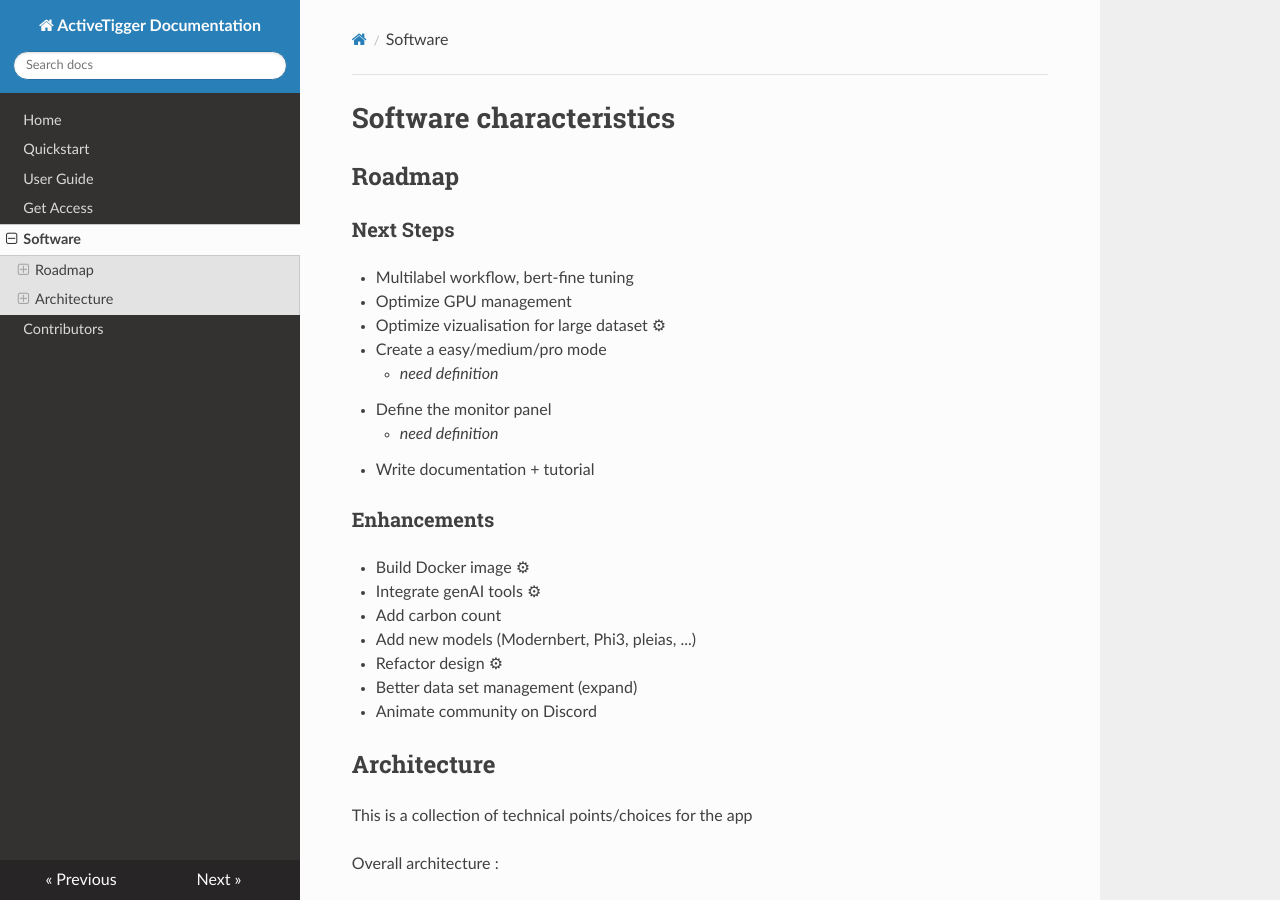
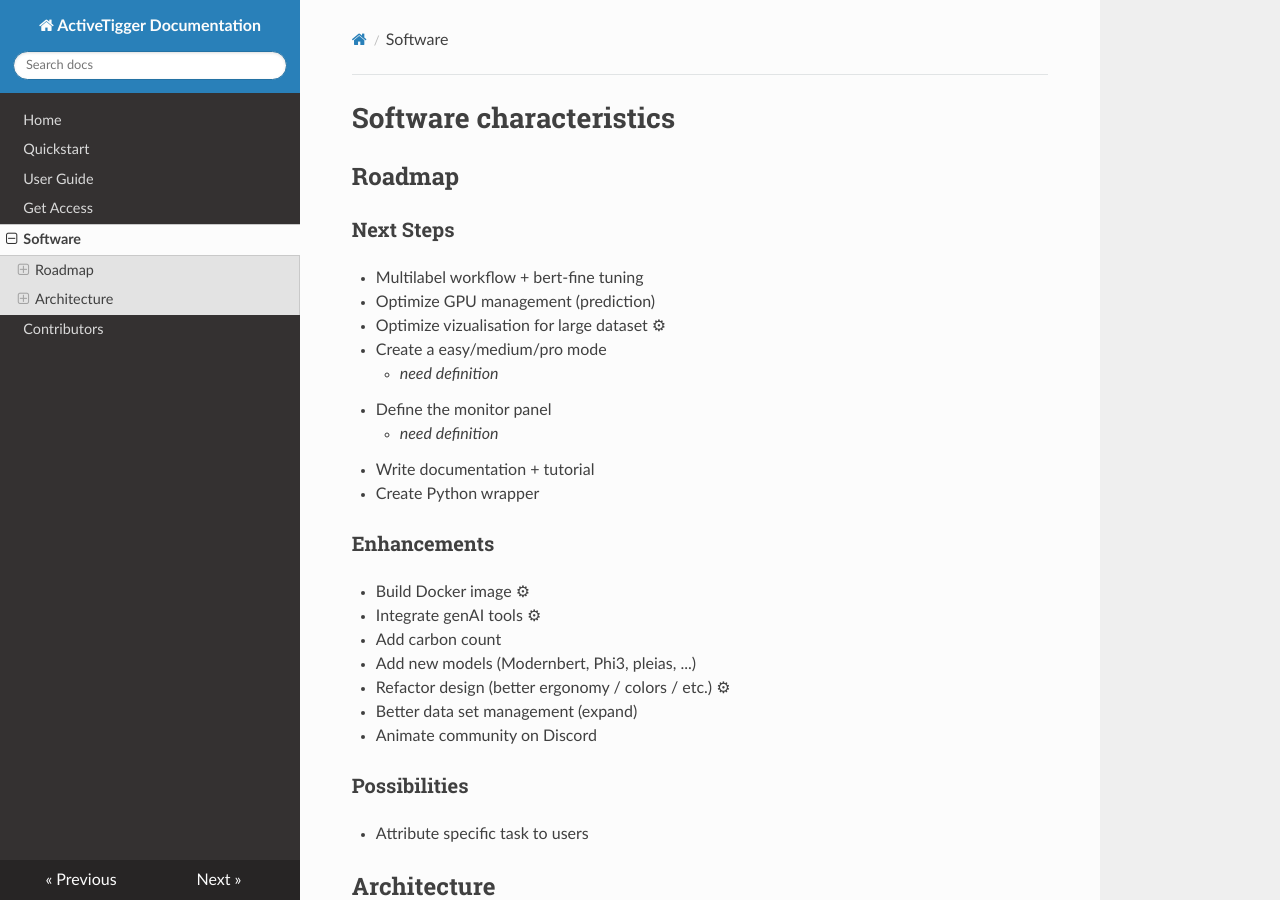
Before and after one commit to emilienschultz/activetigger, an MkDocs documentation site: the page built from docs/software.md, in a window 1280 px wide and 900 px high. Built offline with MkDocs 1.6.1, drawn with Linux system fonts in a browser that asks for light colours; nearby versions of some CDN libraries.

Commit message:
modify doc

```diff
--- a/docs/software.md
+++ b/docs/software.md
@@ -4,14 +4,15 @@
 
 ### Next Steps
 
-- Multilabel workflow, bert-fine tuning
-- Optimize GPU management
+- Multilabel workflow + bert-fine tuning
+- Optimize GPU management (prediction)
 - Optimize vizualisation for large dataset ⚙
 - Create a easy/medium/pro mode
     - *need definition*
 - Define the monitor panel
     - *need definition*
 - Write documentation + tutorial
+- Create Python wrapper
 
 ### Enhancements
 
@@ -19,9 +20,12 @@
 - Integrate genAI tools ⚙
 - Add carbon count
 - Add new models (Modernbert, Phi3, pleias, ...)
-- Refactor design ⚙
+- Refactor design (better ergonomy / colors / etc.) ⚙
 - Better data set management (expand)
 - Animate community on Discord
+
+### Possibilities
+- Attribute specific task to users
 
 ## Architecture
 
```
